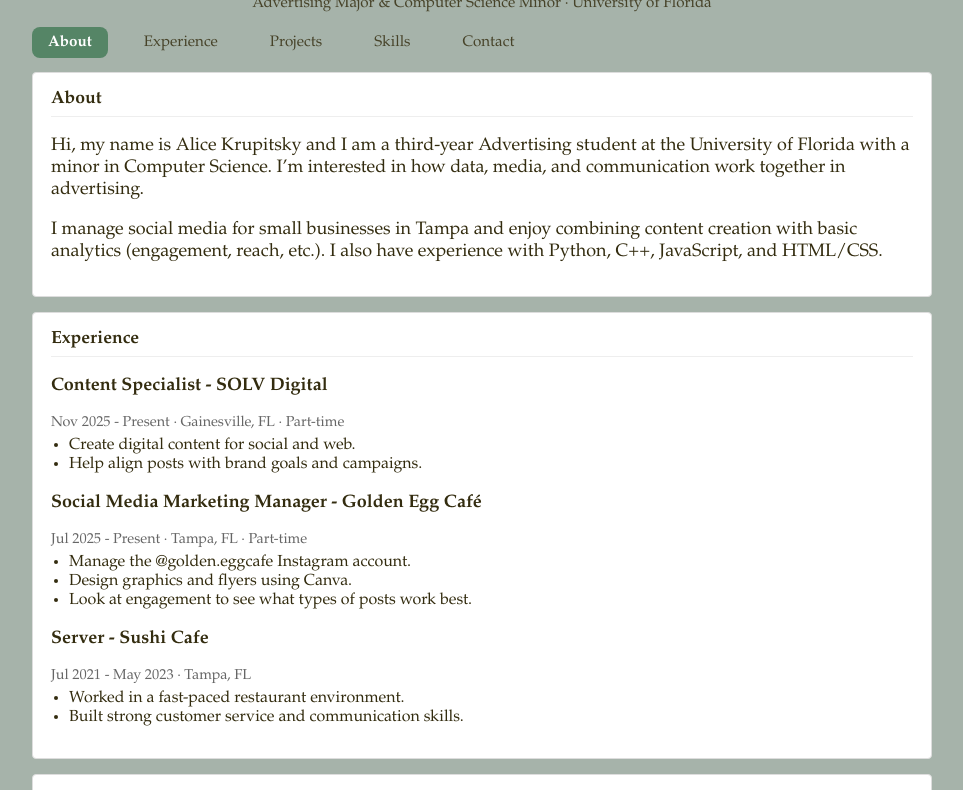
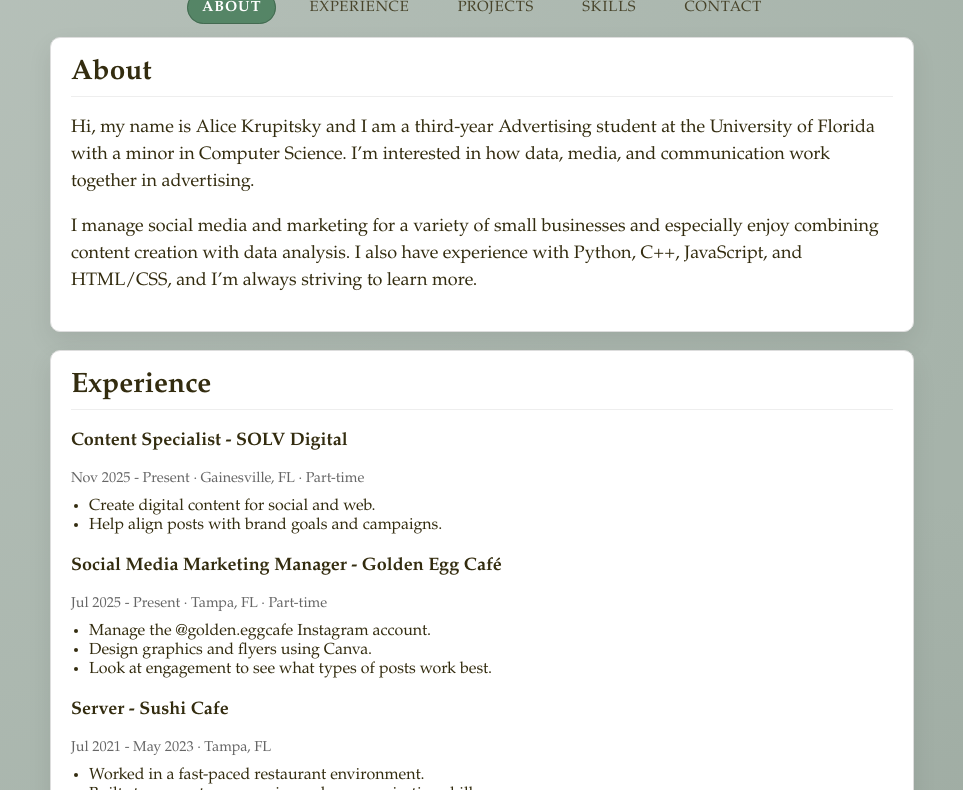
Before and after one commit to alicekrupitsky/alicekrupitsky.github.io, a plain HTML site: page index.html in a window 1280 px wide. Shown: the part 133-923 px from the top of the page, without its empty margins (158-1121 px from the left). Drawn offline with Linux system fonts and the light colour scheme.

Commit message:
Update index.html

```diff
--- a/index.html
+++ b/index.html
@@ -5,97 +5,130 @@
   <title>Alice Krupitsky Portfolio</title>
   <meta name="viewport" content="width=device-width, initial-scale=1">
   <style>
-    /* Basic page styles */
+    * {
+      box-sizing: border-box;
+    }
+
     body {
-      font-family: garamond;
+      font-family: garamond, "Times New Roman", serif;
       margin: 0;
       padding: 0;
-      background-color: #a6b3aa;
+      background:
+        radial-gradient(circle at top left, #b8c2bb 0, transparent 55%),
+        radial-gradient(circle at bottom right, #8f9b92 0, transparent 55%),
+        #a6b3aa;
       color: #332C0F;
     }
+
     p {
       font-size: 18px;
-    }
-    h2 {
-      font-size: 35px;
+      line-height: 1.5;
     }
 
+    h1, h2 {
+      margin: 0;
+    }
+
+    h2 {
+      font-size: 32px;
+      margin-bottom: 8px;
+    }
 
     .container {
       max-width: 900px;
       margin: 0 auto;
-      padding: 20px;
+      padding: 24px 18px 40px;
     }
 
     header {
       margin-bottom: 20px;
+      text-align: center;
     }
 
     h1 {
-      margin-bottom: 5px;
-      text-align: center;
-      font-size: 55px;
+      margin-bottom: 4px;
+      font-size: 52px;
+      letter-spacing: 0.04em;
     }
 
     .tagline {
-      text-align: center;
       margin-top: 0;
       color: #474329;
       font-size: 0.95rem;
     }
 
+    /* Nav */
+    #nav {
+      margin-top: 18px;
+    }
+
     #nav ul {
       list-style: none;
       padding: 0;
-      margin: 20px 0;
+      margin: 0;
       display: flex;
-      gap: 20px;
+      justify-content: center;
+      gap: 18px;
+      flex-wrap: wrap;
+    }
+
+    #nav ul li {
+      margin: 0;
     }
 
     #nav ul li a {
       text-decoration: none;
-      padding: 8px 16px;
-      border-radius: 8px;
-      color: #474329;;
-      font-size: 0.95rem;
-      transition: background 0.2s, color 0.2s;
+      padding: 8px 14px;
+      border-radius: 999px;
+      color: #474329;
+      font-size: 0.92rem;
+      letter-spacing: 0.06em;
+      text-transform: uppercase;
+      border: 1px solid transparent;
+      transition: background 0.15s ease-out, color 0.15s ease-out, border 0.15s ease-out;
     }
 
     #nav ul li.active a {
       background: #558566;
-      color: white;
+      color: #ffffff;
       font-weight: bold;
+      border-color: #446a51;
     }
 
     #nav ul li a:hover {
-      background: #eee;
+      background: rgba(255, 255, 255, 0.6);
+      border-color: rgba(71, 67, 41, 0.25);
       color: #333;
     }
 
+    /* cards */
     section {
       background-color: #ffffff;
       border: 1px solid #ddd;
-      padding: 15px 18px;
-      margin-bottom: 15px;
-      border-radius: 4px;
+      padding: 18px 20px;
+      margin-bottom: 18px;
+      border-radius: 10px;
+      box-shadow: 0 10px 24px rgba(0, 0, 0, 0.08);
     }
 
     section h2 {
-      margin-top: 0;
-      font-size: 1.1rem;
+      font-size: 28px;
       border-bottom: 1px solid #eee;
       padding-bottom: 6px;
       margin-bottom: 10px;
     }
 
+    /* blocks */
     .item-title {
       font-weight: bold;
+      font-size: 18px;
+      margin-bottom: 2px;
     }
 
     .item-meta {
       font-size: 0.9rem;
       color: #666;
-      margin-bottom: 4px;
+      margin-bottom: 6px;
     }
 
     ul {
@@ -109,11 +142,16 @@
     }
 
     .skills-list li {
-      margin-bottom: 4px;
+      margin-bottom: 6px;
     }
 
     a {
       color: #368546;
+      text-decoration: none;
+    }
+
+    a:hover {
+      text-decoration: underline;
     }
 
     footer {
@@ -123,6 +161,20 @@
       margin-top: 20px;
       padding-bottom: 10px;
     }
+
+    @media (max-width: 600px) {
+      h1 {
+        font-size: 40px;
+      }
+
+      section {
+        padding: 16px 16px;
+      }
+
+      p {
+        font-size: 17px;
+      }
+    }
   </style>
 </head>
 <body>
@@ -130,7 +182,7 @@
     <header>
       <h1>Alice Krupitsky</h1>
       <p class="tagline">
-        Advertising Major & Computer Science Minor · University of Florida
+        Advertising Major &amp; Computer Science Minor · University of Florida
       </p>
 
       <nav id="nav">
@@ -152,9 +204,8 @@
         communication work together in advertising.
       </p>
       <p>
-        I manage social media for small businesses in Tampa and enjoy combining
-        content creation with basic analytics (engagement, reach, etc.).
-        I also have experience with Python, C++, JavaScript, and HTML/CSS.
+        I manage social media and marketing for a variety of small businesses and especially enjoy combining content creation
+        with data analysis. I also have experience with Python, C++, JavaScript, and HTML/CSS, and I’m always striving to learn more.
       </p>
     </section>
 
@@ -206,7 +257,8 @@
         <p class="item-title">Small Business Social Media Work</p>
         <p class="item-meta">Golden Egg Café and other local businesses</p>
         <ul>
-          <li>Test different post ideas and styles on Instagram.</li>
+          <li> Manage the @golden.eggcafe Instagram and digital platforms</li>
+          <li> Design social media graphics and promotional materials using Canva to maintain consistent brand aesthetics.</li>
           <li>Use basic metrics to understand what audiences respond to.</li>
         </ul>
       </div>
@@ -216,7 +268,7 @@
       <h2>Skills</h2>
       <ul class="skills-list">
         <li><strong>Programming:</strong> Python, C++, JavaScript, HTML/CSS</li>
-        <li><strong>Tools:</strong> Canva, basic data analysis, social media platforms</li>
+        <li><strong>Tools:</strong> Canva, Adobe Illustrator, Adobe InDesign, and Adobe Dreamweaver</li>
         <li><strong>Languages:</strong> English (native), Russian (professional)</li>
       </ul>
     </section>
```
